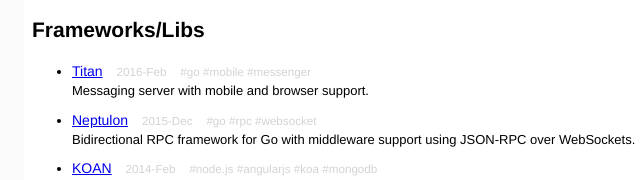
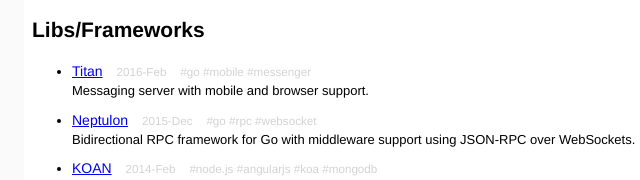
Before and after one commit to soygul/soygul.github.io, a website: page index.html in a window 1280 px wide. Shown: the part 373-553 px from the top of the page, 220-860 px from the left. Drawn offline with Linux system fonts and the light colour scheme.

Commit message:
index: libs before frameworks

```diff
--- a/index.html
+++ b/index.html
@@ -43,7 +43,7 @@
     </li>
   </ul>
 
-  <h2>Frameworks/Libs</h2>
+  <h2>Libs/Frameworks</h2>
   <ul class="posts">
     <li>
       <a href="https://github.com/titan-x">Titan</a>
```
